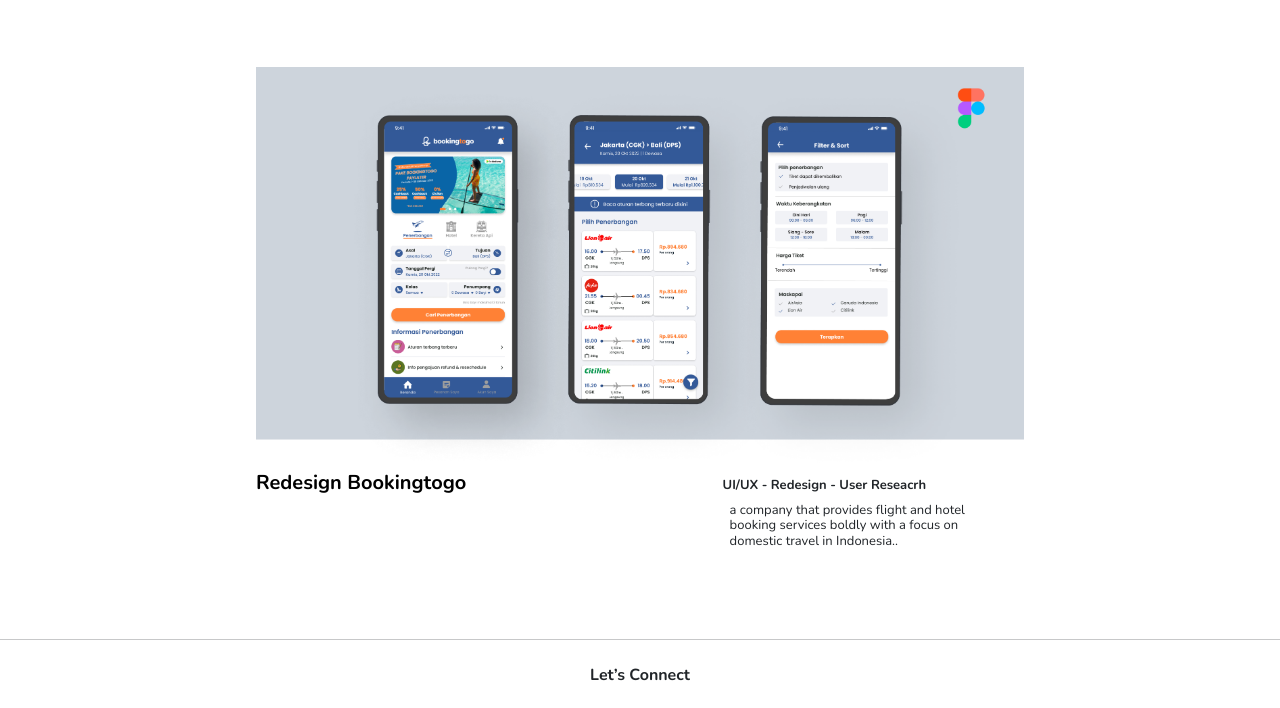
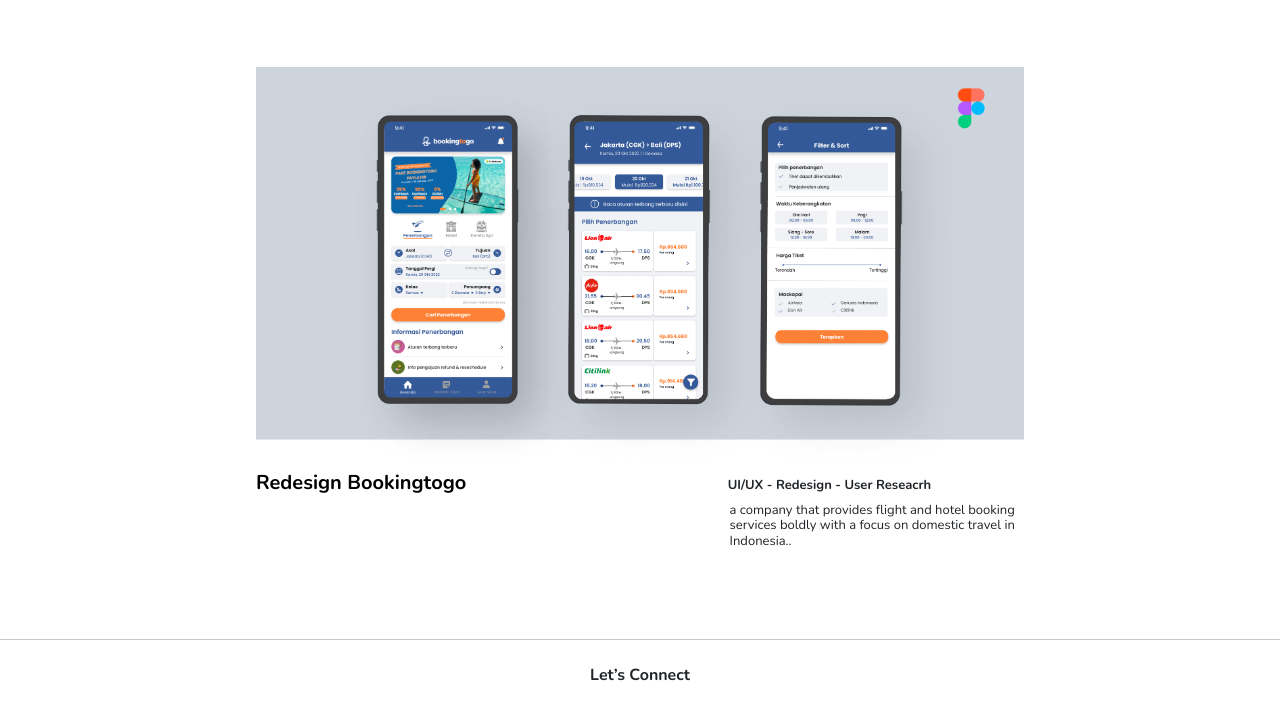
Before and after one commit to bobbyrizkinh15/bobbyrizkinh15.github.io, a website: page index.html in a window 1280 px wide. Shown: the part 1280-1988 px from the top of the page. Drawn offline with nearby package versions, Linux system fonts and the light colour scheme.

Commit message:
change margin "name-detail2"

```diff
--- a/Styles.css
+++ b/Styles.css
@@ -126,14 +126,14 @@
 }
 
 .name-span2 {
-  margin-left: 24.5%;
+  margin-left: 25%;
   font-family: "Nunito", sans-serif;
   font-weight: bolder;
   font-size: small;
 }
 
 .name-detail2 {
-  width: 280px;
+  width: 300px;
   margin-left: 57%;
   font-family: "Nunito", sans-serif;
   font-weight: lighter;
```
